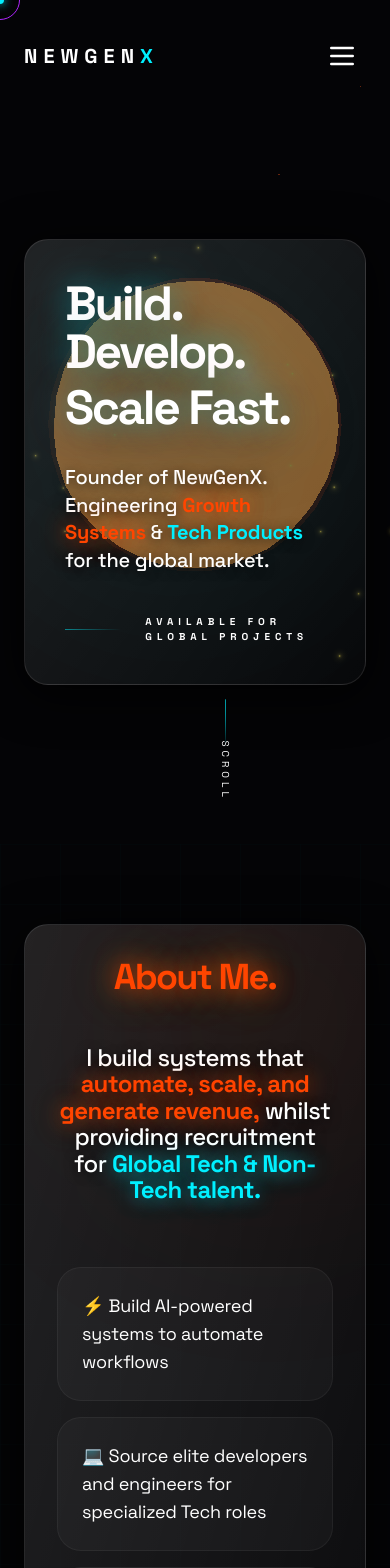
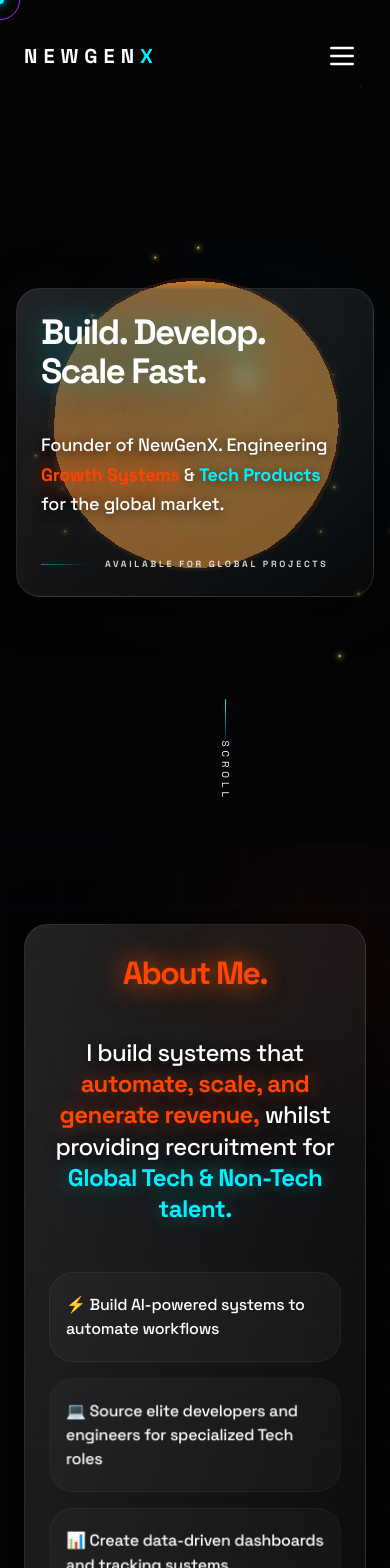
Before and after one commit to rudrax-369/newgenx, a React (Vite) app: page / in a window 390 px wide. Shown: the top 1568 px of the page. Built offline with nearby package versions, Linux system fonts and the light colour scheme.

Commit message:
Fix UI/UX visibility issues and optimize mobile performance

```diff
--- a/src/App.tsx
+++ b/src/App.tsx
@@ -52,7 +52,7 @@
 
         {/* Scrollable Content */}
         <ReactLenis root options={LENIS_OPTIONS}>
-          <main className="relative z-10 w-full overflow-hidden">
+          <main className="relative z-10 w-full overflow-x-hidden overflow-y-visible">
             <Hero />
             <div id="about"><About /></div>
             <div id="services"><Services /></div>
--- a/src/components/sections/About.tsx
+++ b/src/components/sections/About.tsx
@@ -35,17 +35,17 @@
         <AbstractNodes />
       </div>
 
-      <div className="max-w-6xl w-full relative z-10 glass-card p-8 md:p-16 lg:p-20 border border-white/10 group">
+      <div className="max-w-6xl w-full relative z-10 glass-card p-6 md:p-16 lg:p-20 border border-white/10 group">
         {/* Ambient Glow inside card */}
-        <div className="absolute -top-24 -right-24 w-96 h-96 bg-glow-solar/5 blur-[100px] rounded-full group-hover:bg-glow-solar/10 transition-colors duration-1000" />
+        <div className="absolute -top-24 -right-24 w-64 h-64 md:w-96 md:h-96 bg-glow-solar/5 blur-[80px] md:blur-[100px] rounded-full group-hover:bg-glow-solar/10 transition-colors duration-1000" />
 
-        <h2 className="about-item text-4xl md:text-7xl font-black mb-12 text-center text-glow-solar tracking-tighter relative z-10">
+        <h2 className="about-item text-[clamp(2rem,6vw,5.5rem)] font-black mb-10 text-center text-glow-solar tracking-tighter relative z-10">
           About Me.
         </h2>
 
-        <div className="about-item mb-16 text-center relative z-10">
-          <p className="text-2xl md:text-5xl text-high-contrast leading-[1.1] tracking-tight">
-            I build systems that <span className="font-black" style={{color: '#ff4500', textShadow: '0 0 20px rgba(255,69,0,0.6), 0 0 40px rgba(255,204,0,0.3)'}}>automate, scale, and generate revenue,</span> whilst providing recruitment for <span className="font-black" style={{color: '#00f0ff', textShadow: '0 0 20px rgba(0,240,255,0.6), 0 0 40px rgba(0,240,255,0.3)'}}>Global Tech & Non-Tech talent.</span>
+        <div className="about-item mb-12 text-center relative z-10">
+          <p className="text-[clamp(1.5rem,4vw,3.5rem)] text-high-contrast leading-[1.3] md:leading-[1.2] tracking-tight">
+            I build systems that <span className="font-black" style={{color: '#ff4500', textShadow: '0 0 20px rgba(255,69,0,0.4), 0 0 40px rgba(255,204,0,0.2)'}}>automate, scale, and generate revenue,</span> whilst providing recruitment for <span className="font-black" style={{color: '#00f0ff', textShadow: '0 0 20px rgba(0,240,255,0.4), 0 0 40px rgba(0,240,255,0.2)'}}>Global Tech & Non-Tech talent.</span>
           </p>
         </div>
 
@@ -58,8 +58,8 @@
             "🚀 Develop scalable web & mobile applications",
             "🎓 Paid mentorship programs to train candidates for targeted roles"
           ].map((item, idx) => (
-            <div key={idx} className="about-item bg-white/[0.03] border border-white/5 px-6 py-6 flex items-center pop-hover glow-border rounded-[1.5rem] transition-all duration-300">
-              <p className="text-white text-lg md:text-xl font-dark">{item}</p>
+            <div key={idx} className="about-item bg-white/[0.03] border border-white/5 px-4 md:px-6 py-5 md:py-6 flex items-center pop-hover glow-border rounded-[1.5rem] transition-all duration-300">
+              <p className="text-white text-base md:text-xl font-medium">{item}</p>
             </div>
           ))}
         </div>
--- a/src/components/sections/Hero.tsx
+++ b/src/components/sections/Hero.tsx
@@ -19,28 +19,25 @@
   return (
     <section
       ref={containerRef}
-      className="relative w-full h-screen flex flex-col items-center justify-center pointer-events-none px-6"
+      className="relative w-full min-h-screen flex flex-col items-center justify-center px-4 md:px-10 py-20"
     >
-      <div className="absolute right-[-10%] md:right-10 top-1/2 -translate-y-1/2 w-[500px] h-[500px] pointer-events-none opacity-40 mix-blend-screen hidden lg:block">
+      <div className="absolute right-[-10%] md:right-10 top-1/2 -translate-y-1/2 w-[300px] h-[300px] md:w-[500px] md:h-[500px] pointer-events-none opacity-40 mix-blend-screen hidden lg:block">
         <OrbitalRings />
       </div>
 
-      <div className="hero-text z-10 flex flex-col items-start mt-20 md:mt-32 pointer-events-auto max-w-6xl w-full glass-card p-10 md:p-20 lg:p-24 relative text-left mx-4 md:mx-0 border border-white/10 group">
+      <div className="hero-text z-10 flex flex-col items-start mt-10 md:mt-20 pointer-events-auto max-w-6xl w-full glass-card p-6 md:p-12 lg:p-20 relative text-left border border-white/10 group">
         {/* Ambient Glow inside card */}
-        <div className="absolute top-0 right-0 w-96 h-96 bg-glow-cyan/5 blur-[100px] rounded-full group-hover:bg-glow-cyan/10 transition-colors duration-1000 pointer-events-none" />
+        <div className="absolute top-0 right-0 w-64 h-64 md:w-96 md:h-96 bg-glow-cyan/5 blur-[80px] md:blur-[100px] rounded-full group-hover:bg-glow-cyan/10 transition-colors duration-1000 pointer-events-none" />
 
-        <h1 className="text-5xl md:text-8xl font-black tracking-tighter mb-8 transition-all duration-700 hover:tracking-tight drop-shadow-[0_10px_30px_rgba(0,0,0,0.5)] relative z-10">
-          <span className="text-glow block mb-2">Build. Develop.</span>
-          <span className="font-black" style={{color: '#ffffff', textShadow: '0 0 30px rgba(0,240,255,0.5), 0 0 60px rgba(255,69,0,0.4)'}}>
-            Scale Fast.
-          </span>
+        <h1 className="text-[clamp(2.2rem,8vw,7.5rem)] leading-[1.1] font-black tracking-tighter mb-8 transition-all duration-700 hover:tracking-tight drop-shadow-[0_10px_30px_rgba(0,0,0,0.5)] relative z-10 break-words w-full">
+          <span className="text-glow block mb-2">Build. Develop. Scale Fast.</span>
         </h1>
-        <p className="text-xl md:text-3xl text-high-contrast max-w-3xl leading-snug mb-10 relative z-10">
+        <p className="text-lg md:text-3xl lg:text-4xl text-high-contrast max-w-3xl leading-relaxed mb-10 relative z-10">
           Founder of NewGenX. Engineering <span className="text-glow-solar font-black">Growth Systems</span> & <span className="text-glow-cyan font-black">Tech Products</span> for the global market.
         </p>
-        <div className="flex gap-6 relative z-10">
-          <div className="h-px w-24 bg-gradient-to-r from-glow-cyan to-transparent self-center opacity-50" />
-          <span className="text-[10px] uppercase tracking-[0.5em] text-white font-bold">Available for Global Projects</span>
+        <div className="flex gap-4 md:gap-6 relative z-10">
+          <div className="h-px w-12 md:w-24 bg-gradient-to-r from-glow-cyan to-transparent self-center opacity-50" />
+          <span className="text-[9px] md:text-[10px] uppercase tracking-[0.3em] md:tracking-[0.5em] text-white font-bold opacity-80">Available for Global Projects</span>
         </div>
       </div>
 
--- a/src/components/sections/Process.tsx
+++ b/src/components/sections/Process.tsx
@@ -70,7 +70,7 @@
         {/* Ambient Glow inside card */}
         <div className="absolute bottom-0 right-0 w-96 h-96 bg-glow-gold/10 blur-[100px] rounded-full group-hover:bg-glow-gold/20 transition-colors duration-1000 pointer-events-none" />
 
-        <h2 className="text-4xl md:text-7xl font-black mb-20 tracking-tighter text-glow text-center md:text-left relative z-10">
+        <h2 className="text-[clamp(2.5rem,6vw,5.5rem)] font-black mb-16 md:mb-20 tracking-tighter text-glow text-center md:text-left relative z-10 leading-none">
           Projects & Work
         </h2>
 
--- a/src/components/sections/Recruitment.tsx
+++ b/src/components/sections/Recruitment.tsx
@@ -34,10 +34,10 @@
           <div className="absolute bottom-0 left-0 w-[600px] h-[600px] bg-glow-solar/10 blur-[150px] rounded-full pointer-events-none" />
 
           <div className="text-center mb-10 md:mb-16 relative z-10 w-full">
-            <h2 className="text-5xl md:text-8xl font-black mb-6 text-glow tracking-tighter shadow-glow-cyan">
+            <h2 className="text-[clamp(2.5rem,8vw,7.5rem)] font-black mb-6 text-glow tracking-tighter leading-none">
               We're Hiring.
             </h2>
-            <p className="text-lg md:text-3xl text-white font-light max-w-4xl mx-auto leading-relaxed">
+            <p className="text-lg md:text-3xl lg:text-4xl text-white font-light max-w-4xl mx-auto leading-relaxed">
               Recruitment & Profile Training perfectly tailored to your ambitions.
             </p>
           </div>
--- a/src/components/sections/Services.tsx
+++ b/src/components/sections/Services.tsx
@@ -71,7 +71,7 @@
         {/* Ambient Glow inside card */}
         <div className="absolute top-0 left-0 w-96 h-96 bg-glow-cyan/5 blur-[100px] rounded-full group-hover:bg-glow-cyan/10 transition-colors duration-1000 pointer-events-none" />
 
-        <h2 className="text-4xl md:text-7xl font-black mb-16 text-center tracking-tighter text-glow relative z-10">
+        <h2 className="text-[clamp(2.5rem,6vw,5.5rem)] font-black mb-16 text-center tracking-tighter text-glow relative z-10 leading-none">
           Skills & Expertise
         </h2>
 
--- a/src/styles/globals.css
+++ b/src/styles/globals.css
@@ -10,13 +10,16 @@
   }
 
   /* Fluid Typography — scales smoothly across all viewports */
-  h1 { font-size: clamp(2.5rem, 7vw, 6rem); }
-  h2 { font-size: clamp(2rem, 5vw, 5rem); }
-  p  { font-size: clamp(0.95rem, 2vw, 1.25rem); }
+  h1 { font-size: clamp(2.5rem, 8vw, 7.5rem); }
+  h2 { font-size: clamp(2rem, 6vw, 5.5rem); }
+  p  { font-size: clamp(1rem, 2.5vw, 1.4rem); }
 
   body {
     @apply bg-background text-white overscroll-none antialiased font-sans;
     letter-spacing: -0.015em;
+    word-wrap: break-word;
+    overflow-wrap: break-word;
+    white-space: normal;
     /* Prevent layout flicker from touch momentum scroll */
     -webkit-overflow-scrolling: touch;
   }
@@ -40,7 +43,7 @@
     - will-change: transform tells the browser to pre-promote this layer
   */
   .glass-card {
-    @apply bg-background/50 bg-gradient-to-br from-white/[0.12] to-white/[0.02] backdrop-blur-xl border border-white/10 rounded-3xl shadow-[0_8px_48px_0_rgba(0,0,0,0.9)] transition-[transform,box-shadow,border-color] duration-500 will-change-transform relative overflow-hidden;
+    @apply bg-background/50 bg-gradient-to-br from-white/[0.12] to-white/[0.02] backdrop-blur-xl border border-white/10 rounded-3xl shadow-[0_8px_48px_0_rgba(0,0,0,0.9)] transition-[transform,box-shadow,border-color] duration-500 will-change-transform relative overflow-visible;
     transform: translateZ(0);
     isolation: isolate;
   }
```
Also changed, not shown: src/three/Scene.tsx (+7 -8 lines).
